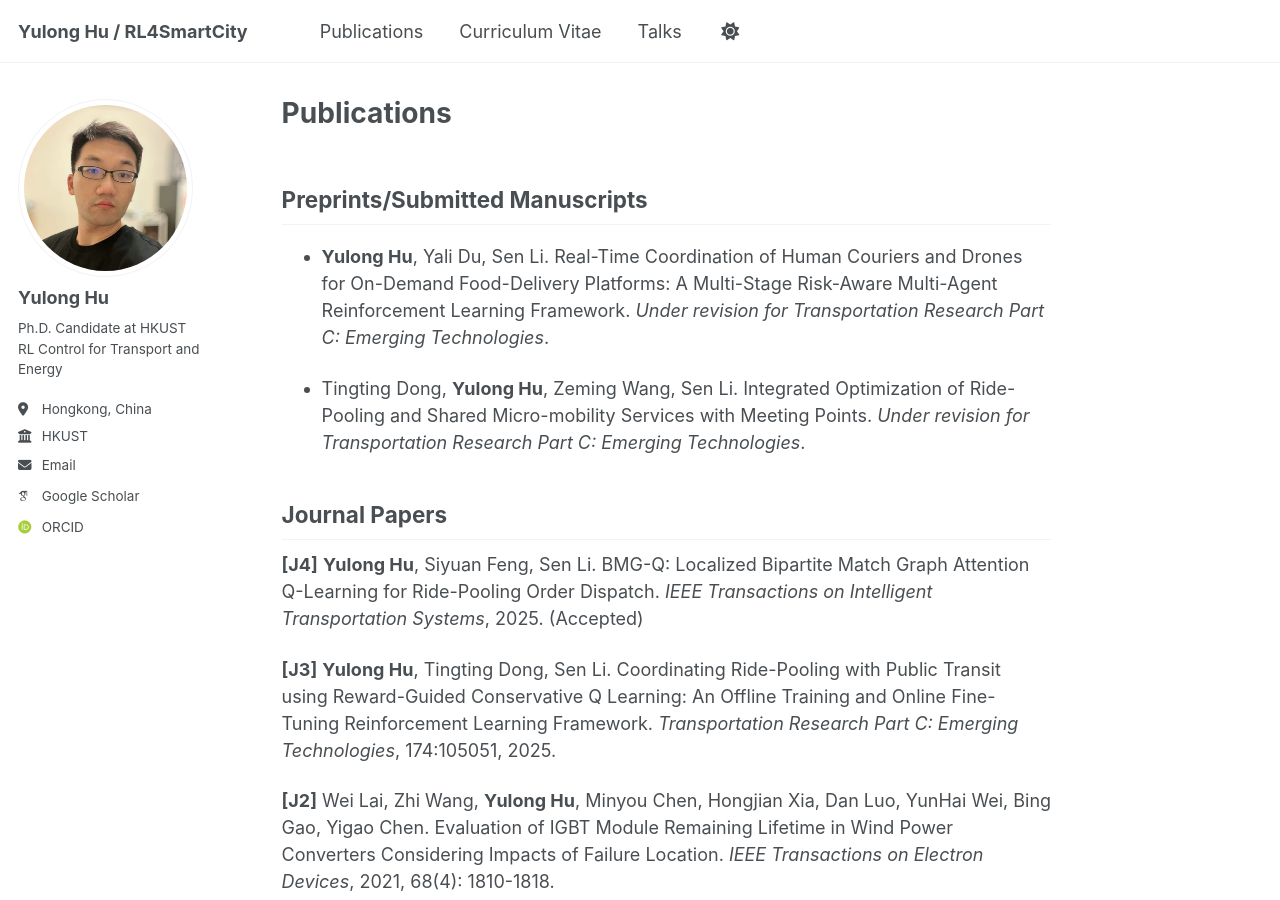
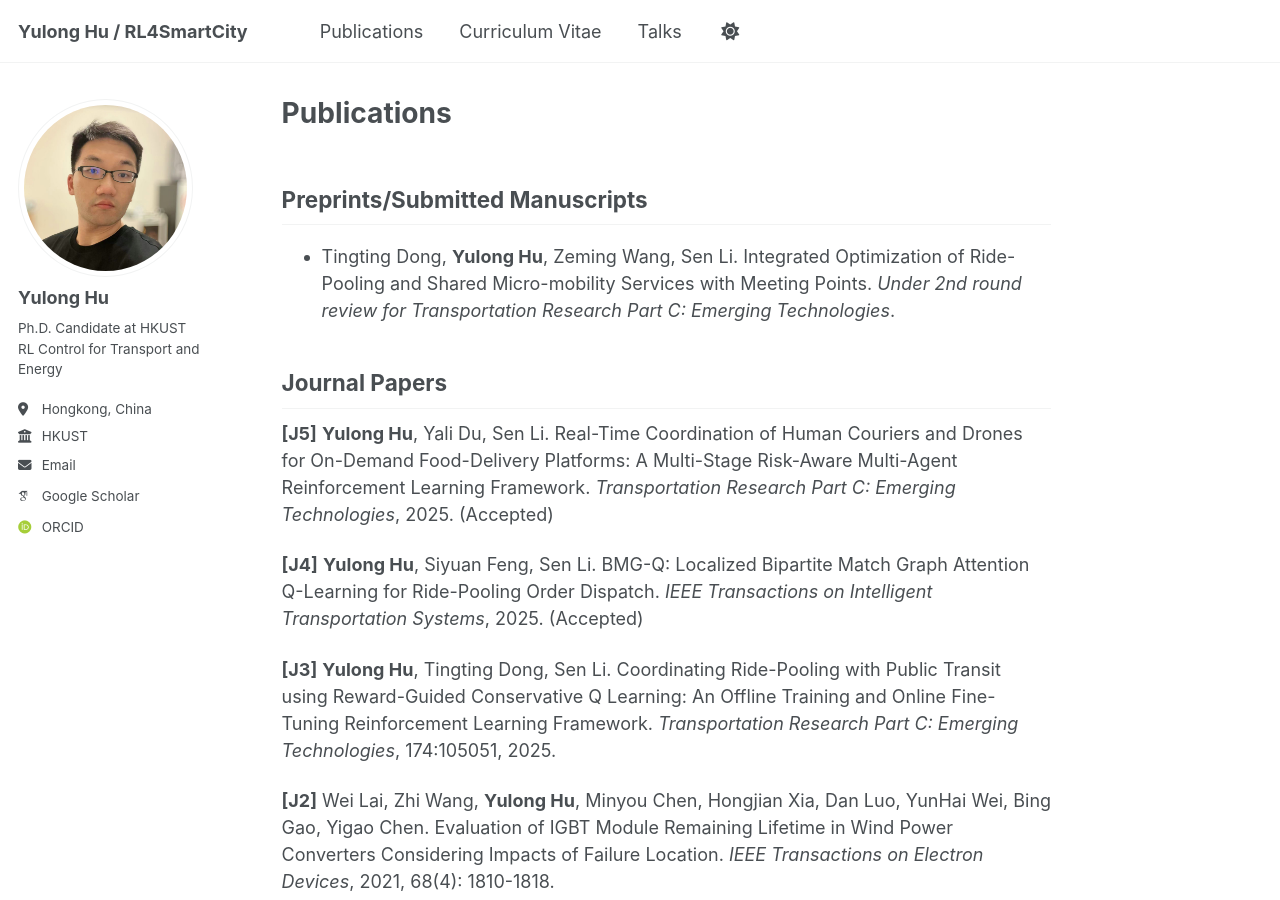
Before and after one commit to yulonghu2000/yulonghu2000.github.io, a Jekyll site: the page built from _pages/publications.md, in a window 1280 px wide and 900 px high. Built offline with Jekyll 4.4.1, drawn with Linux system fonts in a browser that asks for light colours; some web fonts are replaced.

Commit message:
Update publications.md

```diff
--- a/_pages/publications.md
+++ b/_pages/publications.md
@@ -4,11 +4,12 @@ permalink: /publications/
 author_profile: true
 ---
 ## Preprints/Submitted Manuscripts
-- **Yulong Hu**, Yali Du, Sen Li. Real-Time Coordination of Human Couriers and Drones for On-Demand Food-Delivery Platforms: A Multi-Stage Risk-Aware Multi-Agent Reinforcement Learning Framework. *Under revision for Transportation Research Part C: Emerging Technologies*.
 
-- Tingting Dong, **Yulong Hu**, Zeming Wang, Sen Li. Integrated Optimization of Ride-Pooling and Shared Micro-mobility Services with Meeting Points. *Under revision for Transportation Research Part C: Emerging Technologies*.
+- Tingting Dong, **Yulong Hu**, Zeming Wang, Sen Li. Integrated Optimization of Ride-Pooling and Shared Micro-mobility Services with Meeting Points. *Under 2nd round review for Transportation Research Part C: Emerging Technologies*.
 
 ## Journal Papers
+**[J5]** **Yulong Hu**, Yali Du, Sen Li. Real-Time Coordination of Human Couriers and Drones for On-Demand Food-Delivery Platforms: A Multi-Stage Risk-Aware Multi-Agent Reinforcement Learning Framework. *Transportation Research Part C: Emerging Technologies*, 2025. (Accepted)
+
 **[J4]** **Yulong Hu**, Siyuan Feng, Sen Li. BMG-Q: Localized Bipartite Match Graph Attention Q-Learning for Ride-Pooling Order Dispatch. *IEEE Transactions on Intelligent Transportation Systems*, 2025. (Accepted)
 
 **[J3]** **Yulong Hu**, Tingting Dong, Sen Li. Coordinating Ride-Pooling with Public Transit using Reward-Guided Conservative Q Learning: An Offline Training and Online Fine-Tuning Reinforcement Learning Framework. *Transportation Research Part C: Emerging Technologies*, 174:105051, 2025.
```
